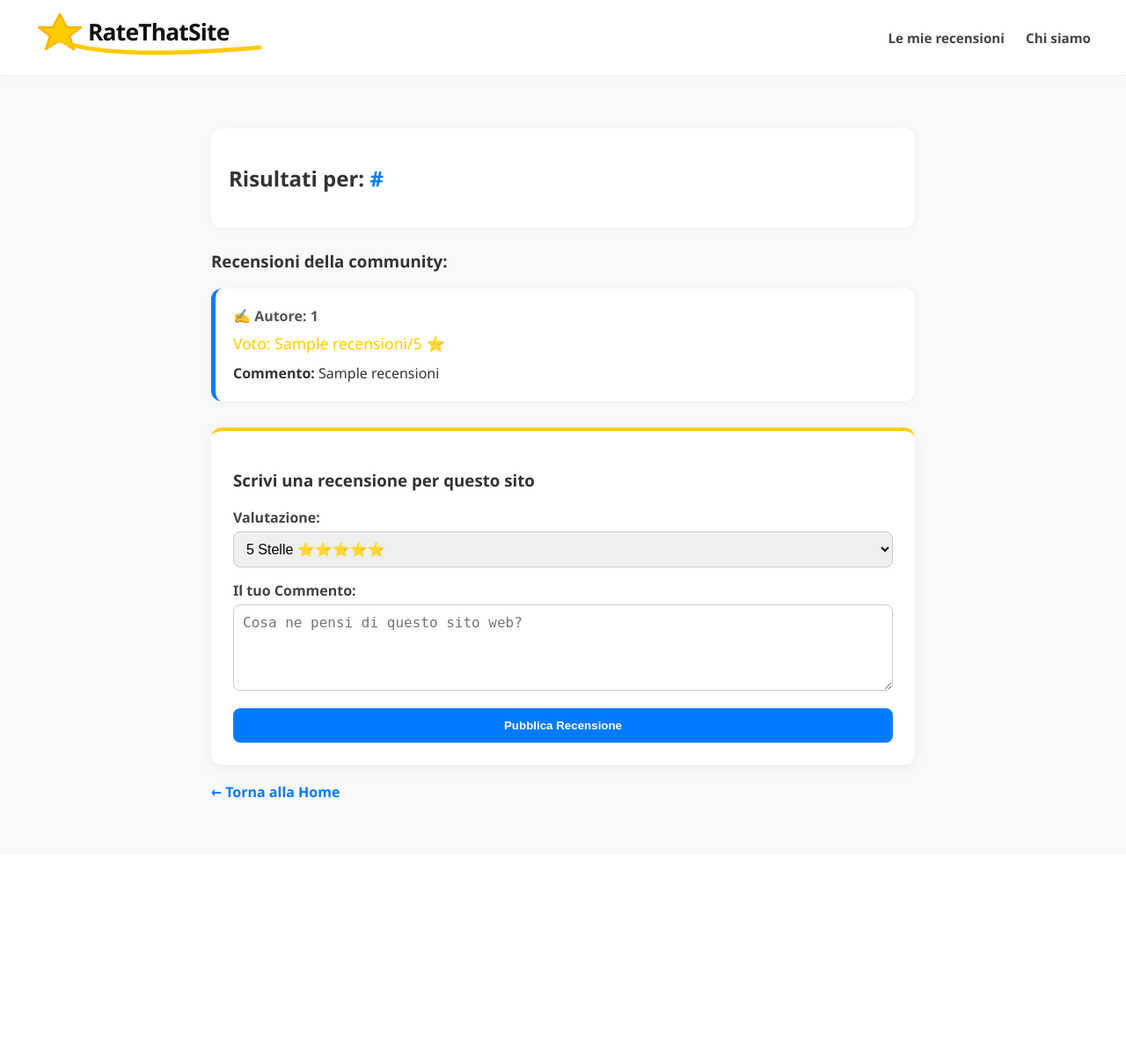
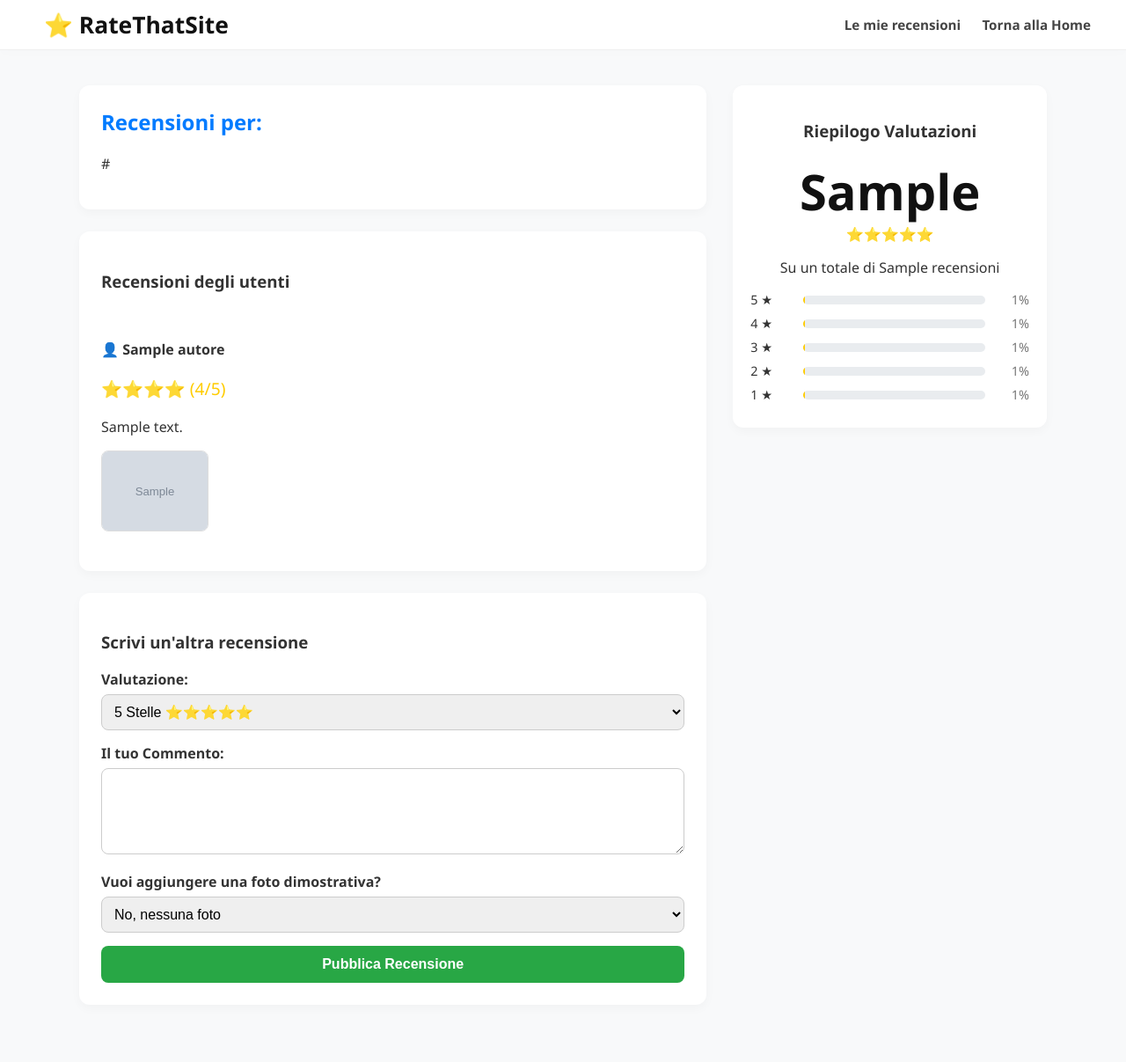
Before and after one commit to DanyXSmile/RateThatSite, a Flask app: template templates/risultati.html in a window 1280 px wide. Shown: the whole page at 88% size. Before the commit the page ends 907 px from the top, so only its background shows below. Run offline with Flask 3, Linux system fonts and the light colour scheme; the visitor is signed in with stand-in values (Sample User, id 1); the template is opened without the code that fills it: most values are stand-ins (such as "Sample title", 1, 10 or a date in 2020); grey boxes marked "Sample" are stand-in pictures.

Commit message:
Aggiornamento v1.33

```diff
--- a/app.py
+++ b/app.py
@@ -2,10 +2,8 @@ import os
 from flask import Flask, render_template, request, redirect, session, url_for
 
 app = Flask(__name__)
-# Chiave segreta per rendere sicuri e persistenti i dati salvati nei cookie dell'utente
 app.secret_key = 'chiave_segreta_assoluta_rate_that_site_12345'
 
-# Controllo iniziale: se l'utente non ha un nome profilo, lo forziamo a fare il login
 @app.before_request
 def richiedi_nome():
     if 'username' not in session and request.endpoint not in ['login', 'static']:
@@ -17,29 +15,26 @@ def login():
         nome = request.form.get('username', '').strip()
         if nome:
             session['username'] = nome
-            # Inizializziamo una lista vuota di recensioni nei cookie se non esiste già
             if 'reviews_data' not in session:
                 session['reviews_data'] = []
             return redirect(url_for('index'))
     return '''
-    <div style="text-align:center; margin-top:100px; font-family:sans-serif;">
-        <h2>Benvenuto su RateThatSite! ⭐️</h2>
-        <form method="POST">
-            <input type="text" name="username" placeholder="Inserisci il tuo nome" required style="padding:10px; min-width:250px;"><br><br>
-            <button type="submit" style="padding:10px 20px; background:#007bff; color:white; border:none; cursor:pointer;">Entra nel sito</button>
-        </form>
-    </div>
+
+        Benvenuto su RateThatSite! ⭐️
+
+
+
+            Entra nel sito
+
+
     '''
 
-# 1. Homepage principale
 @app.route('/')
 def index():
     return render_template('index.html')
 
-# 2. Rotta per la Ricerca (Cerca dentro la lista salvata nei cookie)
 @app.route('/cerca', methods=['GET', 'POST'])
 def cerca():
-    # Legge l'URL sia se arriva da un form POST (tasto Cerca), sia da argomenti GET
     if request.method == 'POST':
         site_url = request.form.get('site_url', '').strip()
     else:
@@ -49,86 +44,73 @@ def cerca():
     if not site_url:
         return redirect(url_for('index'))
 
-    # Recuperiamo tutte le recensioni salvate nei cookie (se vuota, usa [])
     tutte_le_recensioni = session.get('reviews_data', [])
 
-    # Filtriamo solo le recensioni che corrispondono all'URL cercato
     recensioni_trovate = []
+    voti = []
+    # Inizializziamo il conteggio per le barre delle valutazioni (da 1 a 5 stelle)
+    conteggio_stelle = {5: 0, 4: 0, 3: 0, 2: 0, 1: 0}
+
     for r in tutte_le_recensioni:
         if r.get('site_url') == site_url:
-            recensioni_trovate.append((r['autore'], r['comment'], r['rating'], r['foto_recensione']))
+            recensioni_trovate.append(r)
+            try:
+                valore_voto = int(r['rating'])
+                voti.append(valore_voto)
+                if valore_voto in conteggio_stelle:
+                    conteggio_stelle[valore_voto] += 1
+            except:
+                pass
 
-    # Calcoliamo le statistiche per risultati.html
-    total_reviews = len(recensioni_trovate)
-    star_counts = {5: 0, 4: 0, 3: 0, 2: 0, 1: 0}
-    total_stars = 0
-    for _, _, rating, _ in recensioni_trovate:
-        try:
-            value = int(rating)
-        except (TypeError, ValueError):
-            continue
-        if value in star_counts:
-            star_counts[value] += 1
-            total_stars += value
+    # Calcolo della media e delle percentuali per la barra di riepilogo grafico
+    totale_recensioni = len(recensioni_trovate)
+    media_voto = round(sum(voti) / totale_recensioni, 1) if totale_recensioni > 0 else 0
 
-    avg_rating = round(total_stars / total_reviews, 1) if total_reviews else 0
-    star_percentages = {
-        star: round((count / total_reviews) * 100, 1) if total_reviews else 0
-        for star, count in star_counts.items()
-    }
+    percentuali_stelle = {}
+    for stella, count in conteggio_stelle.items():
+        percentuali_stelle[stella] = int((count / totale_recensioni) * 100) if totale_recensioni > 0 else 0
 
     return render_template(
         'risultati.html',
-        url=site_url,
+        url_cercato=site_url,
         recensioni=recensioni_trovate,
-        avg_rating=avg_rating,
-        total_reviews=total_reviews,
-        star_counts=star_counts,
-        star_percentages=star_percentages
+        media_voto=media_voto,
+        totale_recensioni=totale_recensioni,
+        percentuali=percentuali_stelle
     )
 
-# 3. Rotta per l'aggiunta di una recensione (Salva dentro i cookie)
 @app.route('/aggiungi_recensione', methods=['POST'])
 def aggiungi_recensione():
     autore = session.get('username', 'Anonimo')
     site_url = request.form.get('site_url', '').strip()
-    # support legacy field name
-    if not site_url:
-        site_url = request.form.get('url_sito', '').strip()
     comment = request.form.get('comment', '').strip()
     rating = request.form.get('rating')
 
-    # Creiamo il dizionario della nuova recensione
+    # Gestione opzione foto (fittizia per Vercel: se inserita usiamo un'immagine demo standard)
+    ha_foto = request.form.get('ha_foto')
+    foto_url = "https://images.unsplash.com/photo-1546074177-ffebd98d5574?w=150" if ha_foto == "si" else ""
+
     nuova_recensione = {
         'autore': autore,
         'site_url': site_url,
         'comment': comment,
-        'rating': rating,
-        'foto_recensione': 'placeholder.png'
+        'rating': int(rating),
+        'foto_recensione': foto_url
     }
 
-    # Estraiamo la lista attuale, aggiungiamo la recensione e risalviamo nella sessione
     recensioni_attuali = session.get('reviews_data', [])
     recensioni_attuali.append(nuova_recensione)
     session['reviews_data'] = recensioni_attuali
-
-    # Diciamo a Flask che la sessione è stata modificata e deve aggiornare il cookie del browser
     session.modified = True
 
-    return redirect(url_for('index'))
+    return redirect(url_for('cerca', url=site_url))
 
-# 4. Profilo utente: Mostra tutte le recensioni scritte dall'utente corrente
 @app.route('/le-mie-recensioni')
 def le_mie_recensioni():
     autore = session.get('username')
     tutte_le_recensioni = session.get('reviews_data', [])
 
-    # Filtriamo le recensioni dove l'autore corrisponde all'utente loggato
-    mie_recensioni = []
-    for r in tutte_le_recensioni:
-        if r.get('autore') == autore:
-            mie_recensioni.append((r['site_url'], r['comment'], r['rating'], r.get('foto_recensione')))
-
+    mie_recensioni = [r for r in tutte_le_recensioni if r.get('autore') == autore]
     return render_template('le_mie_recensioni.html', recensioni=mie_recensioni, utente=autore)
 
 if __name__ == '__main__':
--- a/templates/risultati.html
+++ b/templates/risultati.html
@@ -2,74 +2,83 @@
 <html lang="it">
 <head>
     <meta charset="UTF-8">
-    <title>Risultati Ricerca - RateThatSite</title>
+    <title>Recensioni per {{ url_cercato }} - RateThatSite</title>
     <style>
-        body { font-family: 'Segoe UI', Tahoma, Geneva, Verdana, sans-serif; background-color: #f8f9fa; color: #333; margin: 0; padding: 0; }
-        .main-header { background: #ffffff; border-bottom: 1px solid #f0f0f0; padding: 10px 0; width: 100%; box-shadow: 0 4px 12px rgba(0,0,0,0.01); }
+        body { font-family: 'Segoe UI', Arial, sans-serif; background-color: #f8f9fa; color: #333; margin: 0; padding: 0; }
+        .main-header { background: #ffffff; border-bottom: 1px solid #f0f0f0; padding: 10px 0; box-shadow: 0 4px 12px rgba(0,0,0,0.01); }
         .header-container { max-width: 1200px; margin: 0 auto; display: flex; justify-content: space-between; align-items: center; padding: 0 20px; }
-        .logo-link { text-decoration: none; display: inline-block; }
-        .logo-composite { position: relative; display: inline-flex; align-items: center; width: 270px; height: 60px; }
-        .logo-svg { position: absolute; top: 0; left: 0; width: 100%; height: 100%; z-index: 1; pointer-events: none; }
-        .logo-text { position: absolute; left: 60px; top: 8px; font-size: 1.65rem; font-weight: 800; color: #111111; z-index: 2; letter-spacing: -0.8px; }
-        .nav-link { color: #444; text-decoration: none; font-weight: 600; font-size: 0.95rem; transition: color 0.2s; }
+        .logo-link { text-decoration: none; display: inline-flex; align-items: center; }
+        .logo-text { font-size: 1.65rem; font-weight: 800; color: #111111; margin-left: 10px; }
+        .nav-link { color: #444; text-decoration: none; font-weight: 600; font-size: 0.95rem; margin-left: 20px; }
         .nav-link:hover { color: #007bff; }
 
-        .container { max-width: 800px; margin: 40px auto; padding: 20px; }
-        .url-header { background: #fff; padding: 20px; border-radius: 12px; box-shadow: 0 2px 8px rgba(0,0,0,0.04); margin-bottom: 25px; }
-        .review-card { background: #ffffff; padding: 20px; border-radius: 12px; box-shadow: 0 2px 8px rgba(0,0,0,0.04); margin-bottom: 20px; border-left: 5px solid #007bff; }
+        .container { max-width: 1100px; margin: 40px auto; padding: 0 20px; display: flex; gap: 30px; }
+        .left-column { flex: 2; }
+        .right-column { flex: 1; }
 
-        /* Stile del modulo inserimento */
-        .add-review-box { background: #ffffff; padding: 25px; border-radius: 12px; box-shadow: 0 4px 15px rgba(0,0,0,0.05); border-top: 4px solid #ffcc00; margin-top: 30px; }
+        .card { background: #ffffff; padding: 25px; border-radius: 12px; box-shadow: 0 4px 12px rgba(0,0,0,0.03); margin-bottom: 25px; }
+        .url-title { color: #007bff; word-break: break-all; margin-top: 0; }
+
+        .review-item { border-bottom: 1px solid #eee; padding: 20px 0; }
+        .review-item:last-child { border-bottom: none; }
+        .stars { color: #ffcc00; font-size: 1.2rem; }
+        .review-img { max-width: 120px; border-radius: 8px; margin-top: 10px; display: block; border: 1px solid #ddd; }
+
+        .summary-box { text-align: center; background: #fff; border-radius: 12px; padding: 20px; box-shadow: 0 4px 12px rgba(0,0,0,0.03); position: sticky; top: 20px; }
+        .big-rating { font-size: 3.5rem; font-weight: 800; margin: 10px 0 0 0; color: #111; }
+        .bar-container { display: flex; align-items: center; margin: 8px 0; font-size: 0.9rem; }
+        .bar-label { width: 50px; text-align: left; }
+        .bar-bg { flex: 1; background: #e9ecef; height: 10px; border-radius: 5px; margin: 0 10px; overflow: hidden; }
+        .bar-fill { background: #ffcc00; height: 100%; border-radius: 5px; }
+        .bar-percent { width: 40px; text-align: right; color: #777; }
+
         .form-group { margin-bottom: 15px; }
-        .form-group label { display: block; font-weight: 600; margin-bottom: 5px; color: #444; }
+        .form-group label { display: block; font-weight: 600; margin-bottom: 6px; }
         .form-control { width: 100%; padding: 10px; border: 1px solid #ccc; border-radius: 8px; font-size: 1rem; box-sizing: border-box; }
-        .btn-submit { background: #007bff; color: white; border: none; padding: 12px 20px; border-radius: 8px; font-weight: bold; cursor: pointer; width: 100%; transition: background 0.2s; }
-        .btn-submit:hover { background: #0056b3; }
-        .back-link { display: inline-block; margin-top: 20px; color: #007bff; text-decoration: none; font-weight: bold; }
+        .btn-submit { background: #28a745; color: white; border: none; padding: 12px 20px; border-radius: 8px; font-weight: bold; cursor: pointer; width: 100%; font-size: 1rem; }
+        .btn-submit:hover { background: #218838; }
     </style>
 </head>
 <body>
-
     <header class="main-header">
         <div class="header-container">
             <a href="/" class="logo-link">
-                <div class="logo-composite">
-                    <svg class="logo-svg" viewBox="0 0 270 60" xmlns="http://www.w3.org/2000/svg">
-                        <path d="M28,6 L36,21 L52,21 L39,31 L44,46 L28,36 L12,46 L17,31 L4,21 L20,21 Z" fill="#FFCC00" stroke="#FFB300" stroke-width="2.5" stroke-linejoin="round"/>
-                        <path d="M28,36 Q80,59 255,44" fill="none" stroke="#FFCC00" stroke-width="5" stroke-linecap="round"/>
-                    </svg>
-                    <span class="logo-text">RateThatSite</span>
+                <span class="logo-text">⭐ RateThatSite</span>
+            </a>
+            <div>
+                <a href="/le-mie-recensioni" class="nav-link">Le mie recensioni</a>
+                <a href="/" class="nav-link">Torna alla Home</a>
             </div>
-            </a>
-            <nav class="nav-menu">
-                <a href="/le-mie-recensioni" class="nav-link" style="margin-right: 20px;">Le mie recensioni</a>
-                <a href="/chi-siamo" class="nav-link">Chi siamo</a>
-            </nav>
         </div>
     </header>
 
     <div class="container">
-        <div class="url-header">
-            <h2>Risultati per: <span style="color: #007bff;">{{ url_cercato }}</span></h2>
+        <div class="left-column">
+            <div class="card">
+                <h2 class="url-title">Recensioni per:</h2>
+                <p>{{ url_cercato }}</p>
             </div>
 
+            <div class="card">
+                <h3>Recensioni degli utenti</h3>
                 {% if recensioni %}
-            <h3>Recensioni della community:</h3>
                     {% for r in recensioni %}
-            <div class="review-card">
-                <p style="margin: 0 0 8px 0; font-weight: bold; color: #555;">✍️ Autore: {{ r[0] }}</p>
-                <p style="margin: 0 0 10px 0; color: #ffcc00; font-size: 1.1rem;">Voto: {{ r[2] }}/5 ⭐️</p>
-                <p style="margin: 0; line-height: 1.5;"><strong>Commento:</strong> {{ r[1] }}</p>
+                    <div class="review-item">
+                        <p><strong>👤 {{ r.autore }}</strong></p>
+                        <p class="stars">{% for i in range(r.rating|int) %}⭐️{% endfor %} ({{ r.rating }}/5)</p>
+                        <p>{{ r.comment }}</p>
+                        {% if r.foto_recensione %}
+                            <img class="review-img" src="{{ r.foto_recensione }}" alt="Foto allegata">
+                        {% endif %}
                     </div>
                     {% endfor %}
                 {% else %}
-            <div style="background: #fff8e1; padding: 15px; border-radius: 8px; border-left: 5px solid #ffcc00; color: #b78103;">
-                Nessuna recensione presente per questo sito. Sii il primo a scriverne una qui sotto!
+                    <p>Nessuna recensione presente per questo sito. Sii il primo!</p>
+                {% endif %}
             </div>
-        {% endif %}
 
-        <div class="add-review-box">
-            <h3>Scrivi una recensione per questo sito</h3>
+            <div class="card">
+                <h3>Scrivi un'altra recensione</h3>
                 <form action="/aggiungi_recensione" method="POST">
                     <input type="hidden" name="site_url" value="{{ url_cercato }}">
 
@@ -86,15 +95,44 @@
 
                     <div class="form-group">
                         <label>Il tuo Commento:</label>
-                    <textarea name="comment" class="form-control" rows="4" placeholder="Cosa ne pensi di questo sito web?" required></textarea>
+                        <textarea name="comment" class="form-control" rows="4" required></textarea>
+                    </div>
+
+                    <div class="form-group">
+                        <label>Vuoi aggiungere una foto dimostrativa?</label>
+                        <select name="ha_foto" class="form-control">
+                            <option value="no">No, nessuna foto</option>
+                            <option value="si">Sì, allega una foto di esempio</option>
+                        </select>
                     </div>
 
                     <button type="submit" class="btn-submit">Pubblica Recensione</button>
                 </form>
             </div>
-
-        <a href="/" class="back-link">← Torna alla Home</a>
         </div>
 
+        <div class="right-column">
+            <div class="summary-box">
+                <h3>Riepilogo Valutazioni</h3>
+                <div class="big-rating">{{ media_voto }}</div>
+                <div>
+                    {% if media_voto >= 4.5 %}⭐️⭐️⭐️⭐️⭐️
+                    {% elif media_voto >= 3.5 %}⭐️⭐️⭐️⭐️
+                    {% elif media_voto >= 2.5 %}⭐️⭐️⭐️
+                    {% elif media_voto >= 1.5 %}⭐️⭐️
+                    {% elif media_voto > 0 %}⭐️
+                    {% else %}⭐️⭐️⭐️⭐️⭐️{% endif %}
+                </div>
+                <p>Su un totale di {{ totale_recensioni }} recensioni</p>
+                {% for stella in [5, 4, 3, 2, 1] %}
+                <div class="bar-container">
+                    <div class="bar-label">{{ stella }} ★</div>
+                    <div class="bar-bg"><div class="bar-fill" style="width: {{ percentuali[stella] }}%;"></div></div>
+                    <div class="bar-percent">{{ percentuali[stella] }}%</div>
+                </div>
+                {% endfor %}
+            </div>
+        </div>
+    </div>
 </body>
 </html>
```
Also changed, not shown: templates/le_mie_recensioni.html (+35 -17 lines). Lines whose indentation alone changed are shown as unchanged.
